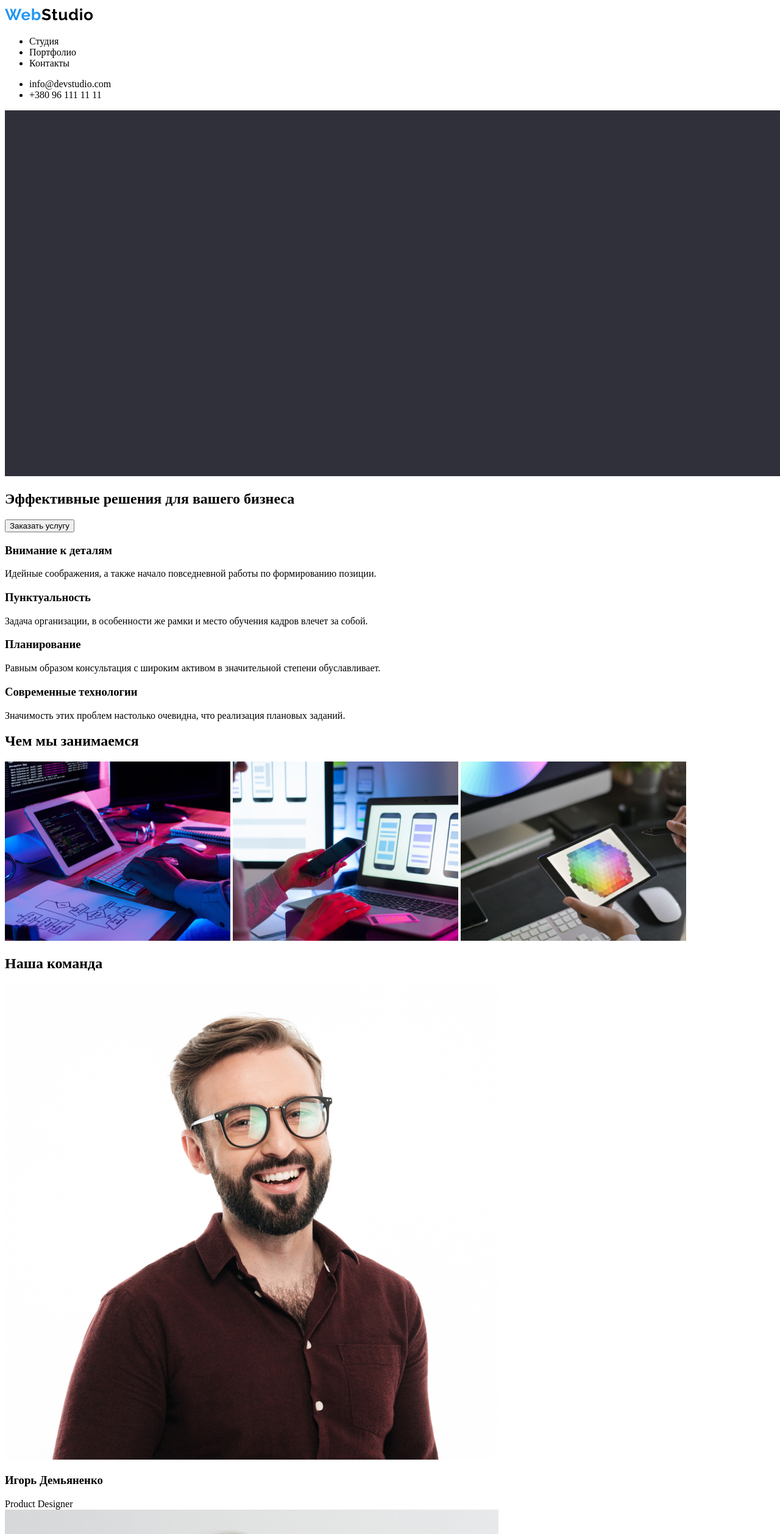
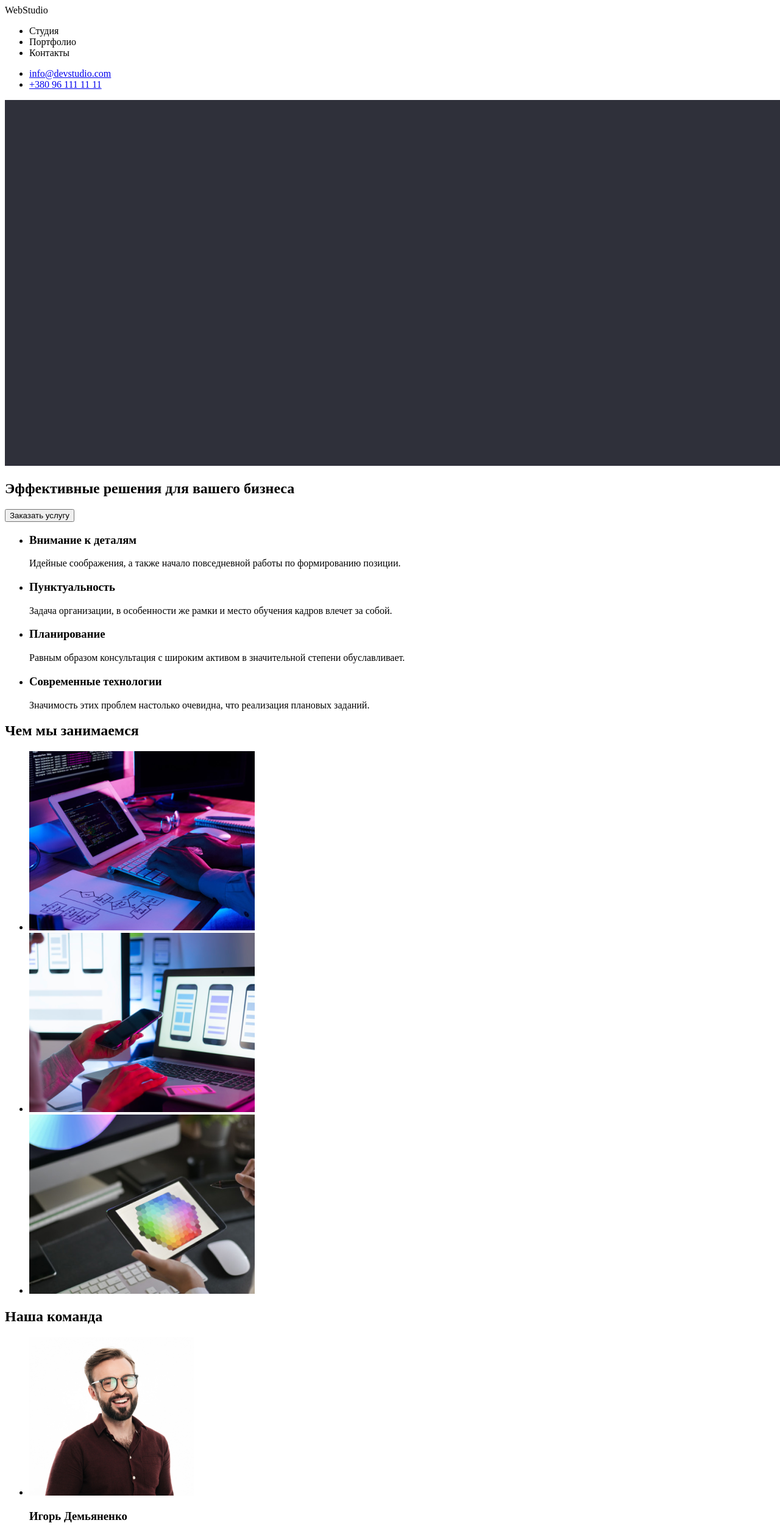
Before and after one commit to phoenixmessenger/goit-markup-hw-01, a plain HTML site: page index.html in a window 1280 px wide. Shown: the top 2516 px of the page at 61% size. Drawn offline with Linux system fonts and the light colour scheme.

Commit message:
Fixed bugs from Nov.11

```diff
--- a/index.html
+++ b/index.html
@@ -10,92 +10,100 @@
 <body>
 <header>
     <nav>
-        <a><img src="./images/Logo.svg" alt="Logo.svg"></a>
+        <a><span>Web</span><span>Studio</span></a>
         <ul>
             <li>Студия</li>
             <li>Портфолио</li>
             <li>Контакты</li>
         </ul>
+        </nav>
         <ul>
-            <li>info@devstudio.com</li>
-            <li>+380 96 111 11 11</li>
+            <li><a href = "#">info@devstudio.com</a></li>
+            <li><a href = "#">+380 96 111 11 11</a></li>
         </ul>
-    </nav>
+
 </header>
 
 <main>
-
     <section>
-    <a><img src="./images/Bg.png" alt="Web Studio Background"></a>
+    <a><img src="./images/Bg.png" alt="Web Studio Background" width ="1600" height = "600"></a>
     <h1>Эффективные решения для вашего бизнеса</h1>
     <button><span>Заказать услугу</span></button>
     </section>
 
     <section>
-        <div>
+    <ul>
+        <li>
         <h3>Внимание к деталям</h3>
-        <span>Идейные соображения, а также начало повседневной работы по формированию позиции.</span>
-    </div>
+        <p>Идейные соображения, а также начало повседневной работы по формированию позиции.</p>
+        </li>
 
-    <div>
+    <li>
         <h3>Пунктуальность</h3>
-        <span>Задача организации, в особенности же рамки и место обучения кадров влечет за собой.</span>
-    </div>
+        <p>Задача организации, в особенности же рамки и место обучения кадров влечет за собой.</p>
+    </li>
 
-    <div>
+    <li>
         <h3>Планирование</h3>
-        <span>Равным образом консультация с широким активом в значительной степени обуславливает.</span>
-    </div>
-    <div>
+        <p>Равным образом консультация с широким активом в значительной степени обуславливает.</p>
+    </li>
+    <li>
         <h3>Современные технологии</h3>
-        <span>Значимость этих проблем настолько очевидна, что реализация плановых заданий.</span>
-    </div>
-</section>
-<section>
-    <h1>Чем мы занимаемся</h1>
-        <img src="./images/work-001.png" alt="Web Studio Office">
-        <img src="./images/work-002.png" alt="Web Studio Developer">
-        <img src="./images/work-003.png" alt="Web Studio Designer">
+        <p>Значимость этих проблем настолько очевидна, что реализация плановых заданий.</p>
+    </li>
+    </ul>
     </section>
 
     <section>
-<h1>Наша команда</h1>
-<div>
-    <img src="./images/img-3.jpg" alt="Ihor_Demjanenko.png">
+    <h2>Чем мы занимаемся</h2>
+    <ul>
+        <li><img src="./images/work-001.png" alt="Web Studio Office"    width="370" height="294"></li>
+        <li><img src="./images/work-002.png" alt="Web Studio Developer" width="370" height="294"></li>
+        <li><img src="./images/work-003.png" alt="Web Studio Designer"  width="370" height="294"></li>
+    </ul>
+    </section>
+
+    <section>
+<h2>Наша команда</h2>
+<ul>
+<li>
+    <img src="./images/img-3.jpg" alt="Ihor_Demjanenko.png" width="270" height="260">
     <h3>Игорь Демьяненко</h3>
     <span>Product Designer</span>
-</div>
+</li>
 
-<div>
-    <img src="./images/img-2.jpg" alt="Olha_Repina.png">
+<li>
+    <img src="./images/img-2.jpg" alt="Olha_Repina.png" width="270" height="260">
         <h3>Ольга Репина</h3>
         <span>Frontend Developer</span>
-    </div>
+</li>
 
-<div>
-    <img src="./images/img-1.jpg" alt="Nikolay_Tarasov.png">
+<li>
+    <img src="./images/img-1.jpg" alt="Nikolay_Tarasov.png" width="270" height="260">
         <h3>Николай Тарасов</h3>
         <span>Marketing</span>
-    </div>
+</li>
 
-<div>
-    <img src="./images/img.jpg" alt="Mikhail_Yermakov.png">
+<li>
+    <img src="./images/img.jpg" alt="Mikhail_Yermakov.png" width="270" height="260">
     <h3>Михаил Ермаков</h3>
     <span>UI Designer</span>
-    </div>
+</li>
+</ul>
 </section>
 
 <footer>
-    <div>
+
+        <a><span>Web</span><span>Studio</span></a>
+        <address>
+        <span>г. Киев, пр-т Леси Украинки, 26</span>
         <ul>
-            <li><span>г. Киев, пр-т Леси Украинки, 26</span></li>
-            <li>info@example.com</li>
-            <li>+38 099 111 11 11</li>
+        <li><a href="mailto:info@example.com">info@example.com</a></li>
+        <li><a href="tel:+380991111111">+38 099 111 11 11</a></li>
         </ul>
-    </div>
+    </address>
 
-    <a><img src="./images/Logo.svg" alt="Logo.svg"></a>
-    <a><img src="./images/Footer_bg.png" alt="Web Studio Footer.png"></a>
+    <a><img src="./images/Footer_bg.png" alt="Web Studio Footer.png" width="1600" height="200"></a>
 </footer>
 </main>
 </body>
```
Lines whose indentation alone changed are shown as unchanged.
